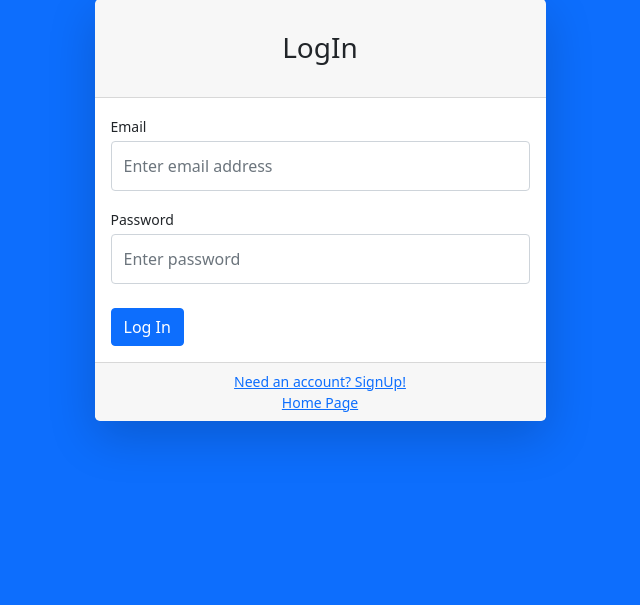
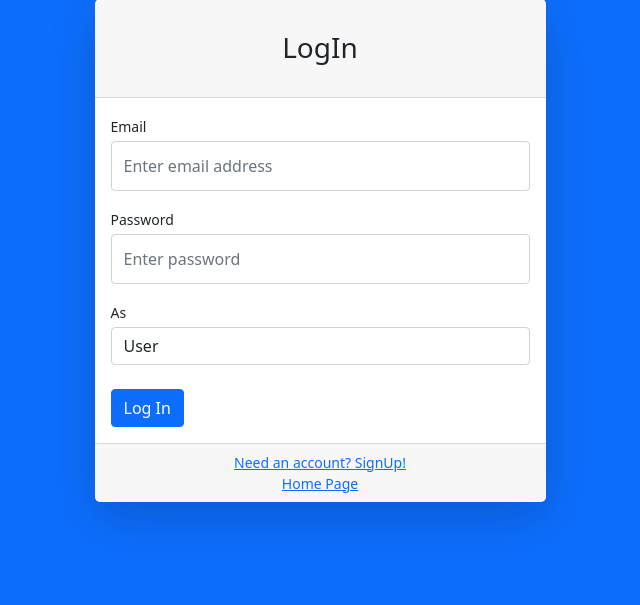
Before and after one commit to tanvirsweb/HouseRentingWebsite, a PHP site: page /Admin/index.php in a window 1280 px wide. Shown: the part 49-654 px from the top of the page, without its empty margins (320-960 px from the left). Run offline with PHP 8.4, Linux system fonts and the light colour scheme; some libraries are stand-ins or nearby versions.

Commit message:
fix - log in as user  & update setup info

```diff
--- a/Admin/class/function.php
+++ b/Admin/class/function.php
@@ -92,9 +92,39 @@
             return $query_run;
         }
 
+        public function user_login($data){
+            $email=$data['email'];
+            $pass=md5($data['pass']);
+
+            $query="SELECT * FROM user_info WHERE user_email='$email' && user_pass='$pass'";
+
+            // query succes?
+            if(mysqli_query($this->conn,$query)){
+               $user_tuple= mysqli_query($this->conn,$query);
+
+               //there is such admin_emai & password ? / null
+               if($user_tuple){
+                // password & email matched-> go to dashboard.php page
+                    header('Location:dashboard.php');
+
+                    // query returns user_tuple.Convert it in array using mysqli_fetch_assoc($user_tuple) function.
+                    // keep query data in an arry
+                    $user_data=mysqli_fetch_assoc($user_tuple);
+
+                    // before keeping any Information is $_SESSION named super global variable
+                    // we need to start session.Otherwise there will be no data in session.
+                    session_start();
+                    $_SESSION['person']='user';
+                    $_SESSION['person_id']=$user_data['user_id'];
+                    $_SESSION['person_name']=$user_data['user_name'];
+               }
+
+            }
+        }
+
         public function admin_login($data){
-            $admin_email=$data['admin_email'];
-            $admin_pass=md5($data['admin_pass']);
+            $admin_email=$data['email'];
+            $admin_pass=md5($data['pass']);
 
             $query="SELECT * FROM admin_info WHERE admin_email='$admin_email' && admin_pass='$admin_pass'";
 
@@ -114,26 +144,27 @@
                     // before keeping any Information is $_SESSION named super global variable
                     // we need to start session.Otherwise there will be no data in session.
                     session_start();
-                    $_SESSION['adminID']=$admin_data['id'];
-                    $_SESSION['admin_name']=$admin_data['admin_name'];
+                    $_SESSION['person']='admin';
+                    $_SESSION['person_id']=$admin_data['admin_id'];
+                    $_SESSION['person_name']=$admin_data['admin_name'];
                }
 
             }
         }
 
-        public function admin_signup($data){
-            $admin_name=$data['admin_name'];
-            $admin_email=$data['admin_email'];
-            $admin_pass=md5($data['admin_pass']);
+        public function user_signup($data){
+            $user_name=$data['user_name'];
+            $user_email=$data['user_email'];
+            $user_pass=md5($data['user_pass']);
 
-            $query="SELECT * FROM admin_info where admin_email='$admin_email'";
+            $query="SELECT * FROM user_info where user_email='$user_email'";
             $q=mysqli_query($this->conn,$query);
 
             if(mysqli_num_rows($q)>0){
                 return "This email is already used.Try with another one...";
             }
             else{
-                $query="INSERT INTO admin_info ( admin_email, admin_name, admin_pass) VALUES ('$admin_email', '$admin_name', '$admin_pass')";
+                $query="INSERT INTO user_info ( user_email, user_name, user_pass) VALUES ('$user_email', '$user_name', '$user_pass')";
                 if(mysqli_query($this->conn,$query)){
                     return "Account Created Successfully !!";
                 }
@@ -142,17 +173,20 @@
         }
 
 
-        public function adminLogout(){
-            unset($_SESSION['adminID']);
-            unset($_SESSION['admin_name']);
+        public function logout(){
+            unset($_SESSION['person']);
+            unset($_SESSION['person_id']);
+            unset($_SESSION['person_name']);
+
             header("location:index.php");
         }
 
         public function add_category($data){
+            $person_id=$data['person_id'];
             $cat_name=$data['cat_name'];
             $cat_des=$data['cat_des'];
 
-            $query="INSERT INTO category(cat_name,cat_des) VALUE('$cat_name','$cat_des')";
+            $query="INSERT INTO category(cat_name,cat_des,ctg_author_id) VALUE('$cat_name','$cat_des',$person_id)";
             if(mysqli_query($this->conn,$query)){
                 return "Category Added Successfully!";
             }
@@ -207,7 +241,7 @@
             $post_img_tmp=$_FILES['post_img']['tmp_name'];
 
             $post_category=$data['post_category'];
-            $post_author=$_SESSION['adminID'];//"Tanvir Anjom Siddique";
+            $post_author=$_SESSION['admin_id'];//"Tanvir Anjom Siddique";
             $post_summery=$data['post_summery'];
             $post_tag=$data['post_tag'];
             $post_status=$data['post_status'];
@@ -225,8 +259,9 @@
 
         // display post for admin (for manage_post_view.php page)
         public function display_post(){
-            $author_id=$_SESSION['adminID'];
-            $query="SELECT * FROM post_ctg_author WHERE author_id=$author_id  ORDER BY post_date DESC,post_id DESC";
+            // for both user & admin login there is:$_SESSION['person_id']-> user_id/admin_id respectively
+            $user_id=$_SESSION['person_id'];
+            $query="SELECT * FROM post_user_view WHERE user_id=$user_id ORDER BY post_date DESC,post_id DESC";
 
             if(mysqli_query($this->conn,$query)){
                 $posts=mysqli_query($this->conn,$query);
@@ -234,17 +269,10 @@
             }
         }
 
-        public function display_distinct_post_tag(){
-            $query="SELECT DISTINCT post_tag FROM post_ctg_author ORDER BY post_tag";
-            // $query="SELECT DISTINCT post_tag FROM post_with_ctg ORDER BY post_tag";
-            if(mysqli_query($this->conn,$query)){
-                $posts=mysqli_query($this->conn,$query);
-                return $posts;
-            }
-        }
+
         // display post for public (for blog_posts.php file)
         public function display_post_public(){
-            $query="SELECT * FROM post_ctg_author WHERE post_status=1 ORDER BY post_date DESC,post_id DESC";
+            $query="SELECT * FROM post_user_view WHERE post_status=1 ORDER BY post_date DESC,post_id DESC";
             if(mysqli_query($this->conn,$query)){
                 $posts=mysqli_query($this->conn,$query);
                 return $posts;
@@ -252,7 +280,14 @@
         }
         // fileter blog post by category:display posts of a specifiec category only
         public function display_post_public_by_category($cat){
-            $query="SELECT * FROM post_ctg_author WHERE post_status=1 and cat_name='$cat' ORDER BY post_date DESC,post_id DESC";
+            $query="SELECT * FROM post_user_view WHERE post_status=1 and cat_name='$cat' ORDER BY post_date DESC,post_id DESC";
+            if(mysqli_query($this->conn,$query)){
+                $posts=mysqli_query($this->conn,$query);
+                return $posts;
+            }
+        }
+        public function display_post_public_by_city($city_id){
+            $query="SELECT * FROM post_user_view WHERE post_status=1 and city_id='$city_id' ORDER BY post_date DESC,post_id DESC";
             if(mysqli_query($this->conn,$query)){
                 $posts=mysqli_query($this->conn,$query);
                 return $posts;
@@ -281,7 +316,7 @@
         }
 
         public function get_post_info($id){
-            $query="SELECT * FROM post_ctg_author WHERE post_id=$id";
+            $query="SELECT * FROM post_user_view WHERE post_id=$id";
             if(mysqli_query($this->conn,$query)){
                 // $post_info=mysqli_query($this->conn,$query);
                 // $post=mysqli_fetch_assoc($post_info);
--- a/Admin/includes/sidenav.php
+++ b/Admin/includes/sidenav.php
@@ -72,7 +72,7 @@
         <div class="sb-sidenav-footer">
             <div class="small">Logged in as:</div>
             <?php
-            if(isset($_SESSION['admin_name'])){ echo $_SESSION['admin_name']; }
+                if(isset($_SESSION['person_name'])){ echo $_SESSION['person_name']; }
             ?>
         </div>
     </nav>
--- a/Admin/includes/topnav.php
+++ b/Admin/includes/topnav.php
@@ -24,7 +24,7 @@
                 <li><a class="dropdown-item" href="#">Settings</a></li>
                 <li><a class="dropdown-item" href="#">Activity Log</a></li>
                 <li><hr class="dropdown-divider"></li>
-                <li><a class="dropdown-item" href="?adminlogout=logout">Logout</a></li>
+                <li><a class="dropdown-item" href="?logout=logout">Logout</a></li>
             </ul>
             </div>
         </li>
--- a/Admin/includes/admin_signup_password_match.php
+++ b/Admin/includes/user_signup_password_match.php
@@ -17,7 +17,7 @@
             submitBtn.disabled = false;
         }
         else{
-            document.getElementById('rtxt').innerHTML="pass word did not matched !!";
+            document.getElementById('rtxt').innerHTML="password did not match !!";
             submitBtn.disabled = true;
         }
 
--- a/Admin/index.php
+++ b/Admin/index.php
@@ -2,15 +2,19 @@
     include_once("class/function.php");
     $obj=new adminBlog();
 
-    if(isset( $_POST['admin_login'] ) ){
-        $obj->admin_login($_POST);
+    if(isset( $_POST['login'] ) ){
+        if($_POST['signin_as']=='admin'){
+            $obj->admin_login($_POST);
+        }
+        elseif($_POST['signin_as']=='user'){
+            $obj->user_login($_POST);
+        }
     }
-
     // start session to access data in $_SESSION passed from function.php file which is included here.
     session_start();
     // A variable is considered empty if it does not exist or if its value equals false.
     //  empty() does not generate a warning if the variable does not exist.
-    if( !empty($_SESSION['adminID']) ){
+    if( !empty($_SESSION['admin_id']) ){
         //after loged in >if someone wants to stay in login(index.php) page
         //it won't allow you to go to index.php page again
         // redirect to dashboard.php page after coming to this login(index.php) page
@@ -34,11 +38,18 @@
                                         <form action="" method="POST">
                                             <div class="form-group">
                                                 <label class="small mb-1" for="inputEmailAddress">Email</label>
-                                                <input name="admin_email" class="form-control py-4" id="inputEmailAddress" type="email" placeholder="Enter email address" />
+                                                <input name="email" class="form-control py-4" id="inputEmailAddress" type="email" placeholder="Enter email address" required/>
                                             </div>
                                             <div class="form-group">
                                                 <label class="small mb-1" for="inputPassword">Password</label>
-                                                <input name="admin_pass" class="form-control py-4" id="inputPassword" type="password" placeholder="Enter password" />
+                                                <input name="pass" class="form-control py-4" id="inputPassword" type="password" placeholder="Enter password" required/>
+                                            </div>
+                                            <div class="form-group">
+                                                <label class="small mb-1" for="sign_in_as">As</label>
+                                                <select name="signin_as" class="form-control" id="sign_in_as" required>
+                                                    <option value="admin">Admin</option>
+                                                    <option value="user" selected>User</option>
+                                                </select>
                                             </div>
                                             <!-- <div class="form-group">
                                                 <div class="custom-control custom-checkbox">
@@ -47,13 +58,13 @@
                                                 </div>
                                             </div> -->
                                             <div class="form-group d-flex align-items-center justify-content-between mt-4 mb-0">
-                                                <input type="submit" value="Log In" name="admin_login" class="btn btn-primary">
+                                                <input type="submit" value="Log In" name="login" class="btn btn-primary">
                                             </div>
                                         </form>
 
                                     </div>
                                     <div class="card-footer text-center">
-                                        <div class="small"><a href="admin_signup.php">Need an account? SignUp!</a></div>
+                                        <div class="small"><a href="user_signup.php">Need an account? SignUp!</a></div>
                                         <div class="small"><a href="../index.php">Home Page</a></div>
                                     </div>
                                 </div>
@@ -64,7 +75,6 @@
             </div>
 
             <?php include_once("includes/footer.php");?>
-
         </div>
        <?php include_once("includes/script.php");?>
     </body>
--- a/Admin/view/add_category_view.php
+++ b/Admin/view/add_category_view.php
@@ -4,8 +4,6 @@
         $msg=$obj->add_category($_POST);
     }
 ?>
-
-
 
 <div class="shadow m-5 p-5">
     <h2 class="text-center">Add Category Page</h2>
@@ -14,6 +12,7 @@
     </div>
 
     <form action="" method="POST">
+        <input type="hidden" name="person_id" value="<?php echo $_SESSION['person_id']; ?>">
         <div class="form-group">
             <label class="mb-1" for="cat_name">Category Name</label>
             <input name="cat_name" class="form-control py-4" id="cat_name" type="text" required/>
--- a/Admin/view/dash_view.php
+++ b/Admin/view/dash_view.php
@@ -64,7 +64,7 @@
                             <td>
                                 <img height="100px" src="../upload/<?php echo $postdata['post_img']; ?>" alt="">
                                 <br>
-                                <?php if($_SESSION['adminID']==$postdata['user_id']){?>
+                                <?php if($_SESSION['person_id']==$postdata['user_id']){?>
                                     <a href="edit_img.php?status=editimg&&id=<?php echo $postdata['post_id']; ?>&&editimg_name=<?php echo $postdata['post_img']; ?>">Change</a>
                                 <?php } ?>
                             </td>
@@ -73,7 +73,7 @@
                             <td><?php echo $postdata['cat_name']; ?></td>
                             <td><?php echo $postdata['post_status']; ?></td>
                             <td>
-                                <?php if($_SESSION['adminID']==$postdata['user_id']){?>
+                                <?php if($_SESSION['person_id']==$postdata['user_id']){?>
                                     <a class="btn btn-primary m-1" href="edit_post.php?status=editpost&&id=<?php echo $postdata['post_id']; ?>">Edit</a>
                                     <a class="btn btn-danger m-1" href="?status=delpost&&id=<?php echo $postdata['post_id']; ?>&&deltimg_name=<?php echo $postdata['post_img']; ?>">Delete</a>
                                     <!-- reload to this same page.with parameters status,id,delimg_name -->
--- a/Admin/view/manage_category_view.php
+++ b/Admin/view/manage_category_view.php
@@ -52,7 +52,7 @@
                     <td> <?php echo $cat['cat_name']; ?> </td>
                     <td> <?php echo $cat['cat_des']; ?> </td>
                     <td>
-                        <?php if($cat['ctg_author_id']==$_SESSION['adminID']){?>
+                        <?php if($cat['ctg_author_id']==$_SESSION['person_id']){?>
                         <a href="edit_category.php?status=edtctg&&id=<?php echo $cat['cat_id']; ?>" class="btn btn-primary">Edit</a>
                         <a href="?status=delete&&delid=<?php echo $cat['cat_id']; ?>" class="btn btn-danger">Delete</a>
                         <?php
--- a/Admin/view/manage_post_view.php
+++ b/Admin/view/manage_post_view.php
@@ -45,7 +45,7 @@
                             <br>
                             <a href="edit_img.php?status=editimg&&id=<?php echo $postdata['post_id']; ?>&&editimg_name=<?php echo $postdata['post_img']; ?>">Change</a>
                         </td>
-                        <!-- <td><?php echo $postdata['author_name']; ?></td> -->
+                        <!-- <td><?php echo $postdata['user_name']; ?></td> -->
                         <td><?php echo $postdata['post_date']; ?></td>
                         <td><?php echo $postdata['cat_name']; ?></td>
                         <td><?php echo $postdata['post_status']; ?></td>
```
Also changed, not shown: Admin/template.php (+8 -13 lines), Admin/user_signup.php (renamed from Admin/admin_signup.php, +10 -10 lines), setup_project.txt (+26 -7 lines).
